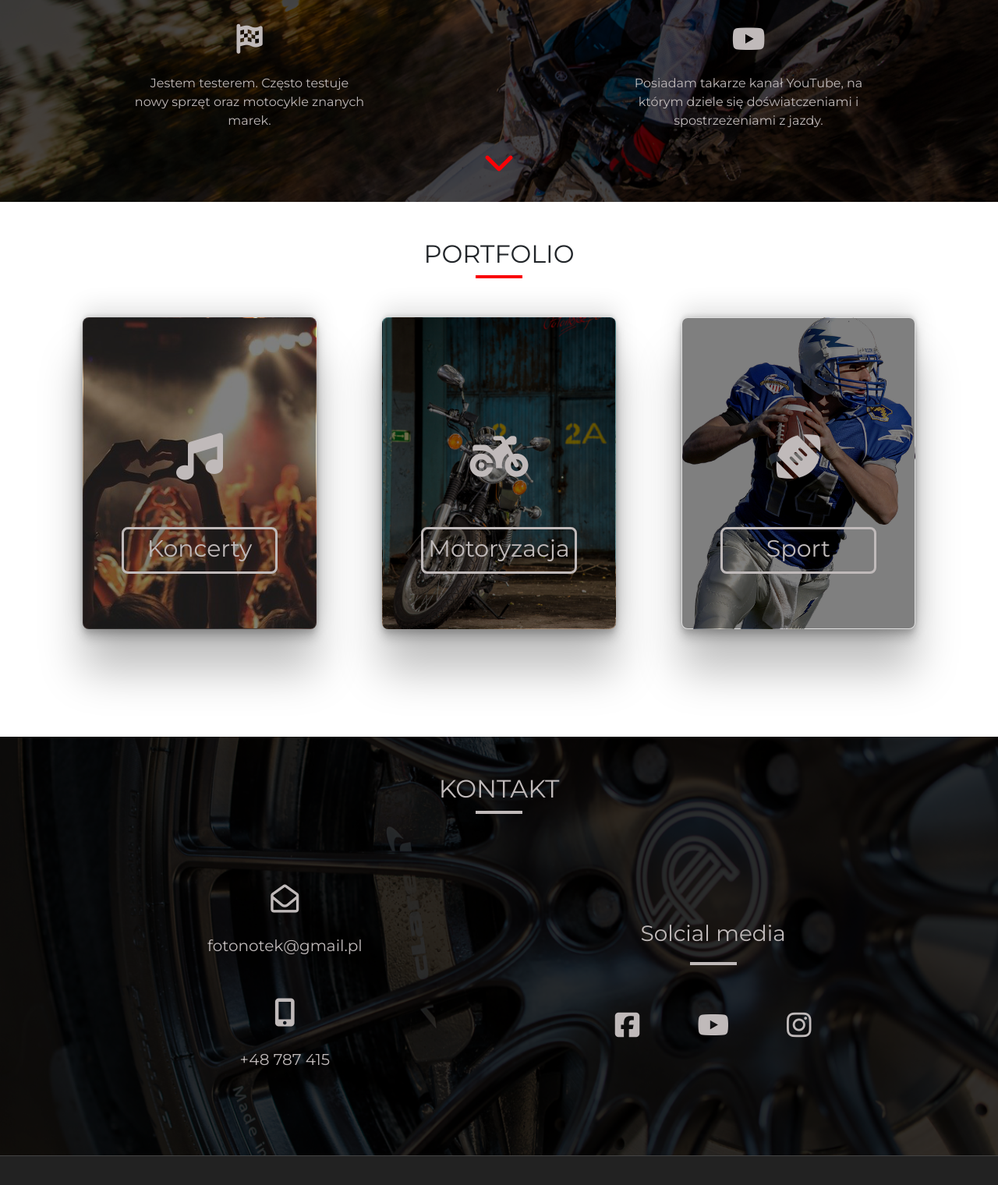
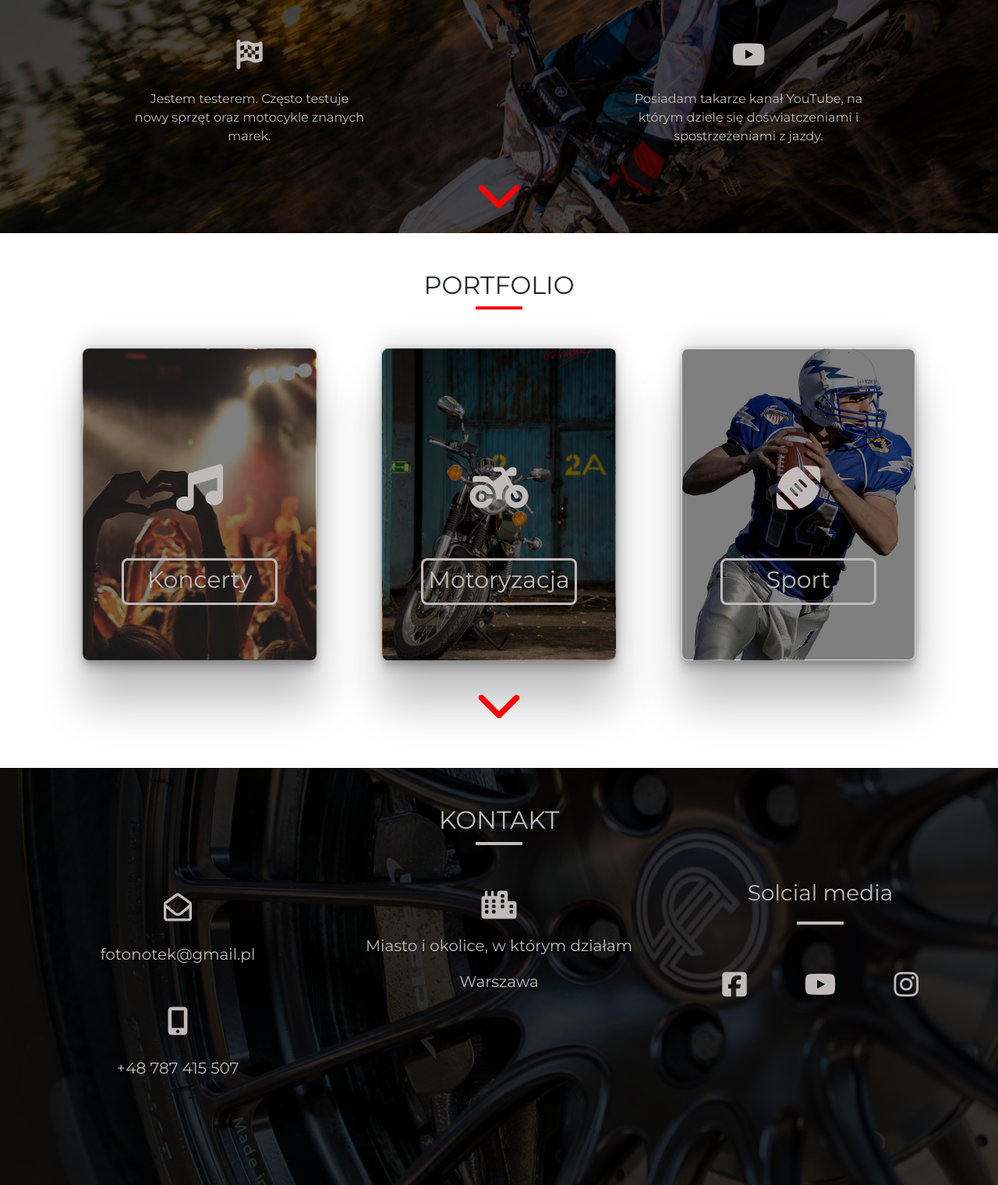
Before and after one commit to KrzysztofZakrzewski/Fotonotek, a plain HTML site: page index.html in a window 1280 px wide. Shown: the part 1280-2800 px from the top of the page at 78% size. Drawn offline with nearby package versions, Linux system fonts and the light colour scheme.

Commit message:
last changes, added new card in contact

```diff
--- a/index.html
+++ b/index.html
@@ -36,14 +36,14 @@
     </div>
   </nav>
 
-
   <header class="header" id="home">
     <div class="hero-img">
       <div class="hero-shadow"></div>
       <div class="hero-text">
         <h1 class="title" data-aos="fade-up">Witam na <span class="red-text">Fotonotek</span>.pl</h1>
-        <p class="info" data-aos="fade-up" data-aos-delay="400">gdzie połączyłem <span class="red-text">dwie</span> pasje</p>
-       <a href="#about" type="button" class="btn"  data-aos="fade-up" data-aos-delay="600">Zapraszam</a>
+        <p class="info" data-aos="fade-up" data-aos-delay="400">gdzie połączyłem <span class="red-text">dwie</span>
+          pasje</p>
+        <a href="#about" type="button" class="btn" data-aos="fade-up" data-aos-delay="600">Zapraszam</a>
       </div>
       <a href="#about">
         <i class="fas fa-chevron-down"></i>
@@ -52,14 +52,13 @@
   </header>
   <main>
 
-    <section id="about" class="about" >
+    <section id="about" class="about">
       <div class="wrapper">
-        <h2 class="caption" >O mnie</h2>
+        <h2 class="caption">O mnie</h2>
         <div class="underline"></div>
         <div class="columns">
-
           <div class="card" data-aos="fade-up" data-aos-delay="100">
-            <p class="about__title" ><i class="fas fa-camera-retro"></i></p>
+            <p class="about__title"><i class="fas fa-camera-retro"></i></p>
             <p class="about__text">Jestem fotografem. To pierwsza z moich pasji, którą wciąż rozwijam. Jest tam co
               robić!
             </p>
@@ -82,7 +81,6 @@
         </a>
         <div class="about-shadow"></div>
         <div class="wrapper">
-
           <h2 class="caption-shadow">Oprócz tego</h2>
           <div class="underline"></div>
           <div class="columns-shadow">
@@ -101,8 +99,6 @@
       </div>
     </section>
 
-
-
     <section class="portfolio" id="portfolio">
       <div class="wrapper">
         <h2 class="caption">Portfolio</h2>
@@ -112,49 +108,46 @@
             <a href="http://fotonotek.pl/portfolio-2/koncerty/" type="button" class="btn-portfolio">Koncerty</a>
             <div class="text">
               <h1 class="portfolio-icon"><i class="fas fa-music"></i></h1>
-
             </div>
           </div>
           <div class="card two">
             <a href="http://fotonotek.pl/portfolio-2/motoryzacja/" type="button" class="btn-portfolio">Motoryzacja</a>
             <div class="text">
               <h1 class="portfolio-icon"><i class="fas fa-motorcycle"></i></h1>
-
             </div>
           </div>
           <div class="card three">
-            <a href="" type="button" class="btn-portfolio">Sport</a>
+            <a href="http://fotonotek.pl/portfolio-2/eventy/" type="button" class="btn-portfolio">Sport</a>
             <div class="text">
               <h1 class="portfolio-icon"><i class="fas fa-football-ball"></i></h1>
-
+            </div>
           </div>
         </div>
 
-
-
       </div>
-      </div>
+      <a href="#contact">
+        <i class="fas fa-chevron-down"></i>
+      </a>
     </section>
 
     <!-- <div id="contact" style="height: 100vh; background-color: blue;"></div> -->
     <section class="contact" id="contact">
       <div class="contact-img">
-
         <h2 class="caption">Kontakt</h2>
         <div class="underline"></div>
-
         <div class="wrapper-contact">
-
           <div class="card-contact first-card">
             <p class="contact-icon"><i class="far fa-envelope-open"></i></p>
             <p class="contact-text">fotonotek@gmail.pl</p>
             <p class="contact-icon"><i class="fas fa-mobile-alt"></i></p>
-            <p class="contact-text">+48 787 415</p>
+            <p class="contact-text">+48 787 415 507</p>
           </div>
-
-
-
           <div class="card-contact second-card">
+            <p class="contact-icon"><i class="fas fa-city"></i></i></p>
+            <p class="contact-text">Miasto i okolice, w którym działam</p>
+            <p class="contact-text">Warszawa</p>
+          </div>
+          <div class="card-contact third-card">
             <p class="contact-icon-social">Solcial media</p>
             <div class="underline"></div>
             <div class="social">
@@ -165,40 +158,25 @@
               <a class="contact-icon" href="https://www.instagram.com/lukasz_fotonotek"><i
                   class="fab fa-instagram"></i></a>
             </div>
-
           </div>
-          <!-- <form class="card-contact formula">
-
-            <label for="name" class="contact__form-label">Imię i nazwisko:</label>
-            <input type="text" class="contact__form-input" id="name">
-            <label for="email" class="contact__form-label">Adres e-mail</label>
-            <input type="text" id="email" class="contact__form-input">
-
-            <label for="msg" class="contact__form-label">Wiadomość:</label>
-            <textarea id="msg" class="contact__form-textarea"></textarea>
-            <button type="submit" class="contact__form-btn">Wyślij <i class="fas fa-motorcycle moto"></i></button>
-          </form> -->
-
-
         </div>
-
       </div>
     </section>
+
     <footer class="footer">
-
       <p class="footer__botom-text">
         &copy; <span class="footer__year"></span> Fotonotek.pl
       </p>
     </footer>
+
   </main>
-
-
   <script src="https://cdn.jsdelivr.net/npm/bootstrap@5.1.0/dist/js/bootstrap.bundle.min.js"
     integrity="sha384-U1DAWAznBHeqEIlVSCgzq+c9gqGAJn5c/t99JyeKa9xxaYpSvHU5awsuZVVFIhvj"
     crossorigin="anonymous"></script>
   <script type="text/javascript" src="//code.jquery.com/jquery-1.11.0.min.js"></script>
   <script type="text/javascript" src="//code.jquery.com/jquery-migrate-1.2.1.min.js"></script>
-  <link href="https://unpkg.com/aos@2.3.1/dist/aos.css" rel="stylesheet"></script>
+  <link href="https://unpkg.com/aos@2.3.1/dist/aos.css" rel="stylesheet">
+  </script>
   <script src="https://unpkg.com/aos@next/dist/aos.js"></script>
 
   <!-- <script>
--- a/sass/_colors.scss
+++ b/sass/_colors.scss
@@ -1,4 +1,5 @@
 $finish-color: #f90206;
+$finish-color-job: #960002;
 $finish-contact: #f02b2fcb;
 $white-color: #fff;
 $smoke-white: #c0baba;
--- a/sass/_mixins.scss
+++ b/sass/_mixins.scss
@@ -2,7 +2,7 @@
 	position: absolute;
 	left: 50%;
 	transform: translateX(-50%);
-	bottom: 2rem;
+	bottom: 20px;
 	color: $finish-color;
-	font-size: 2.5em;
+	font-size: 60px;
 }
--- a/sass/style.scss
+++ b/sass/style.scss
@@ -86,7 +86,7 @@ body {
 	.nav-link:hover {
 		color: $finish-color;
 	}
-
+	// nie wiem co to
 	.fa-bars {
 		padding: 0.2em;
 		color: $white-color;
@@ -150,22 +150,6 @@ body {
 		font-size: 16px;
 		color: $white-color;
 		overflow: hidden;
-
-		// .motocycle {
-		// 	width: 182px;
-		// 	height: 50px;
-		// 	transition: 0.5s;
-
-		// 	p {
-		// 		line-height: 50px;
-		// 		margin: 0;
-		// 	}
-		// }
-		// .motocycle:hover {
-		// 	background-color: $white-color;
-		// 	color: rgb(71, 51, 51);
-		// 	font-weight: bold;
-		// }
 	}
 
 	.btn:hover {
@@ -227,7 +211,7 @@ body {
 
 	.about-hero-img {
 		position: relative;
-		padding: 40px 0;
+		padding: 60px 0;
 		background-image: url('../img/aboutHeroSmall.jpg');
 		background-position: center;
 		background-size: cover;
@@ -246,8 +230,6 @@ body {
 	}
 
 	.wrapper {
-
-
 		.caption-shadow {
 			color: $smoke-white;
 		}
@@ -264,7 +246,7 @@ body {
 				justify-content: center;
 				align-items: center;
 				align-content: center;
-				margin: 1em 1em;
+				margin: 16px 16px;
 				height: 200px;
 				width: 300px;
 				border: none;
@@ -287,11 +269,16 @@ body {
 // PROTFOLIO
 
 .portfolio {
+	position: relative;
 	padding-top: 0;
 
+	.fa-chevron-down {
+		@include chevron;
+	}
+
 	.wrapper {
-		margin: 2em 10px;
-		padding-bottom: 6em;
+		margin: 32px 10px;
+		padding-bottom: 96px;
 
 		.slide {
 			display: flex;
@@ -447,14 +434,23 @@ body {
 		.first-card {
 			display: flex;
 			flex-direction: column;
-			justify-content: center;
+			justify-content: start;
 			line-height: 60px;
 		}
 
 		.second-card {
 			display: flex;
 			flex-direction: column;
-			justify-content: center;
+			justify-content: start;
+			.contact-icon {
+				margin-bottom: 10px;
+			}
+		}
+
+		.third-card {
+			display: flex;
+			flex-direction: column;
+			justify-content: start;
 
 			.contact-icon-social {
 				font-size: 28px;
```
Also changed, not shown: css/style.css, 1 other file. Lines whose indentation alone changed are shown as unchanged.
